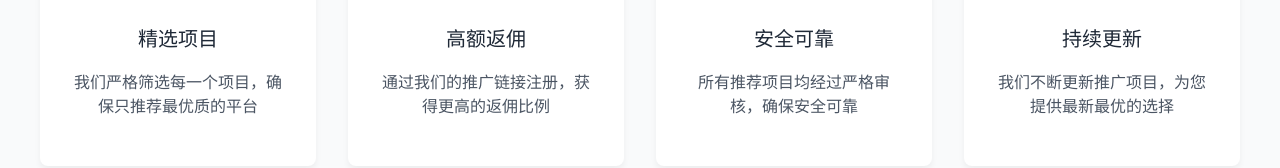
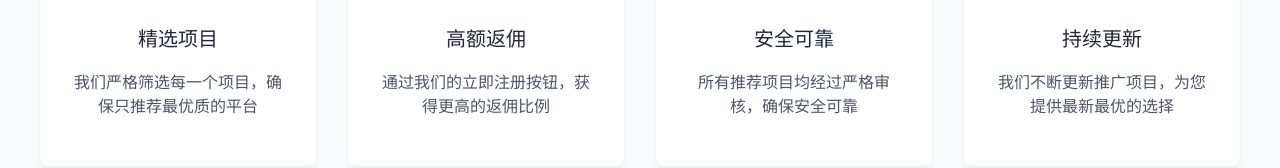
Before and after one commit to zyancn/zmweb3, a React (Vite) app: page / in a window 1280 px wide. Shown: the part 2106-2274 px from the top of the page. Built offline with nearby package versions, Linux system fonts and the light colour scheme; no server answers.

Commit message:
将首页中的推广链接文本修改为立即注册

```diff
--- a/src/pages/HomePage.jsx
+++ b/src/pages/HomePage.jsx
@@ -9,7 +9,7 @@ const featuredLinks = [
     id: 1,
     title: 'Binance 币安交易所',
     description: '全球领先的加密货币交易所，提供多种数字资产交易服务',
-    image: '/src/imges/biance.png',
+    image: '/assets/biance.png',
     link: 'https://www.binance.com/zh-CN/register?ref=YOUR_REF_CODE',
     tags: ['交易所', '热门']
   },
@@ -17,7 +17,7 @@ const featuredLinks = [
     id: 2,
     title: 'OKX 欧易交易所',
     description: '安全稳定的数字资产交易平台，支持多种加密货币交易',
-    image: '/src/imges/okx.png',
+    image: '/assets/okx.png',
     link: 'https://www.okx.com/join/YOUR_REF_CODE',
     tags: ['交易所', '推荐']
   },
@@ -74,7 +74,7 @@ const HomePage = () => {
             <div className="feature">
               <div className="feature-icon">💰</div>
               <h3>高额返佣</h3>
-              <p>通过我们的推广链接注册，获得更高的返佣比例</p>
+              <p>通过我们的立即注册按钮，获得更高的返佣比例</p>
             </div>
             <div className="feature">
               <div className="feature-icon">🛡️</div>
```
